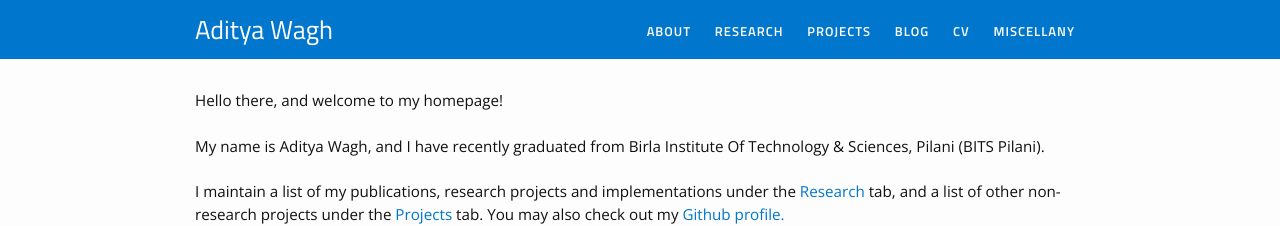
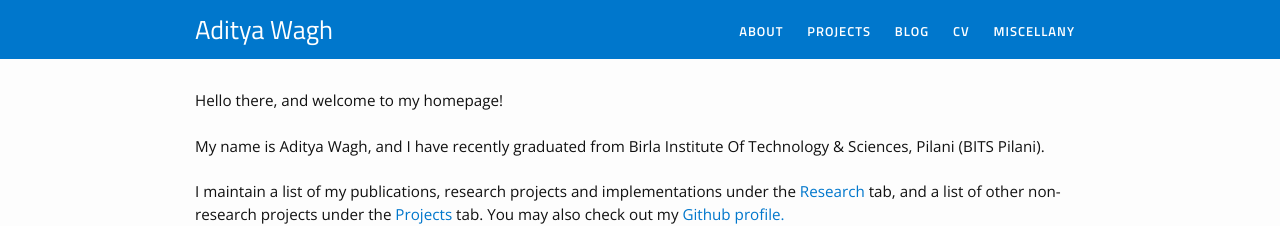
Before and after one commit to thecodeeagle/Ashlesha_Personal, a Jekyll site: the page built from index.html, in a window 1280 px wide. Shown: the top 226 px of the page. Built offline with Jekyll 4.4.1, drawn with Linux system fonts in a browser that asks for light colours.

Commit message:
Update menu.yml

```diff
--- a/_data/menu.yml
+++ b/_data/menu.yml
@@ -1,8 +1,5 @@
 - title: "About"
   href: "/about/"
-
-- title: "Research"
-  href: "/research/"
 
 - title: "Projects"
   href: "/projects/"
```
